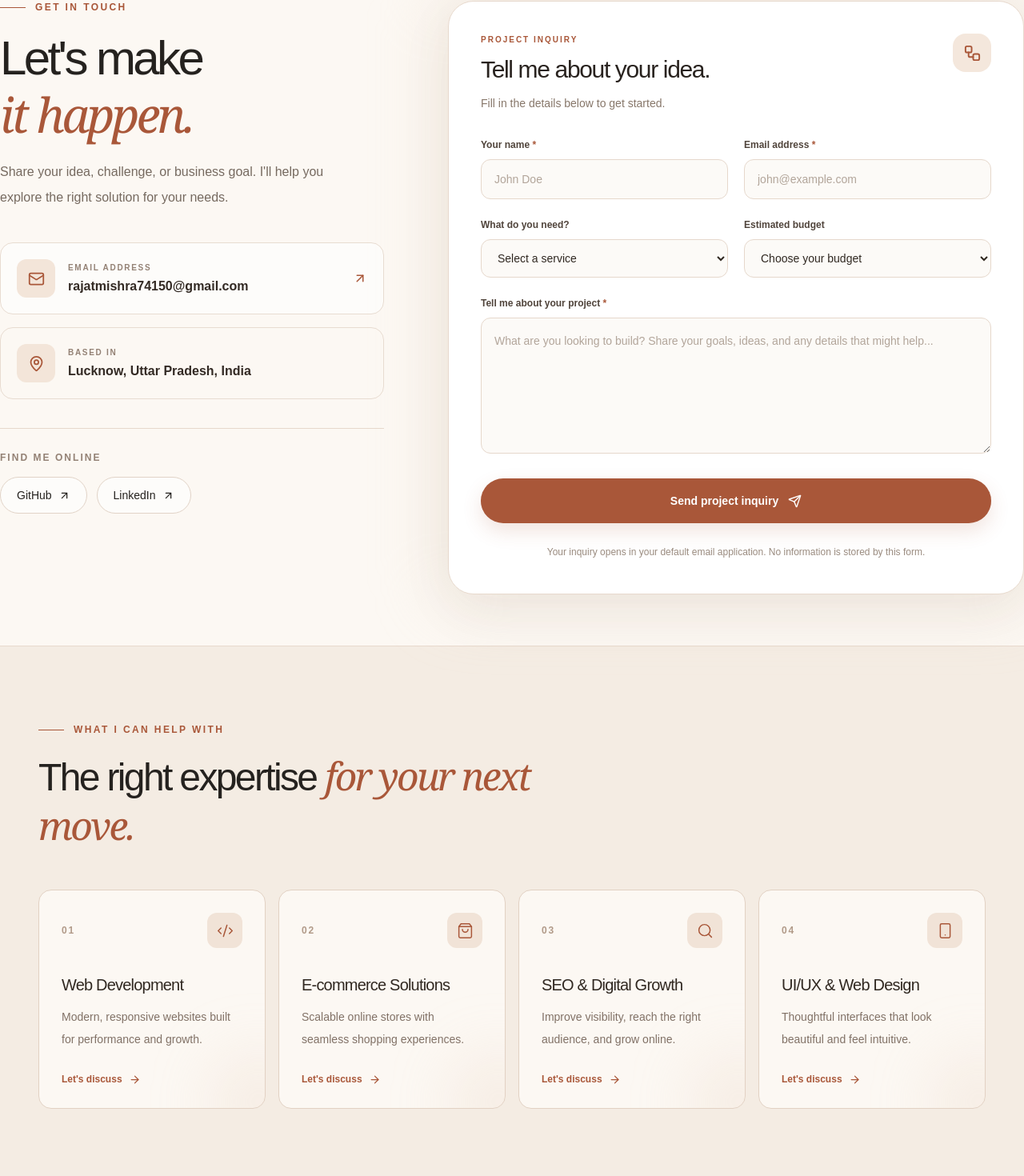
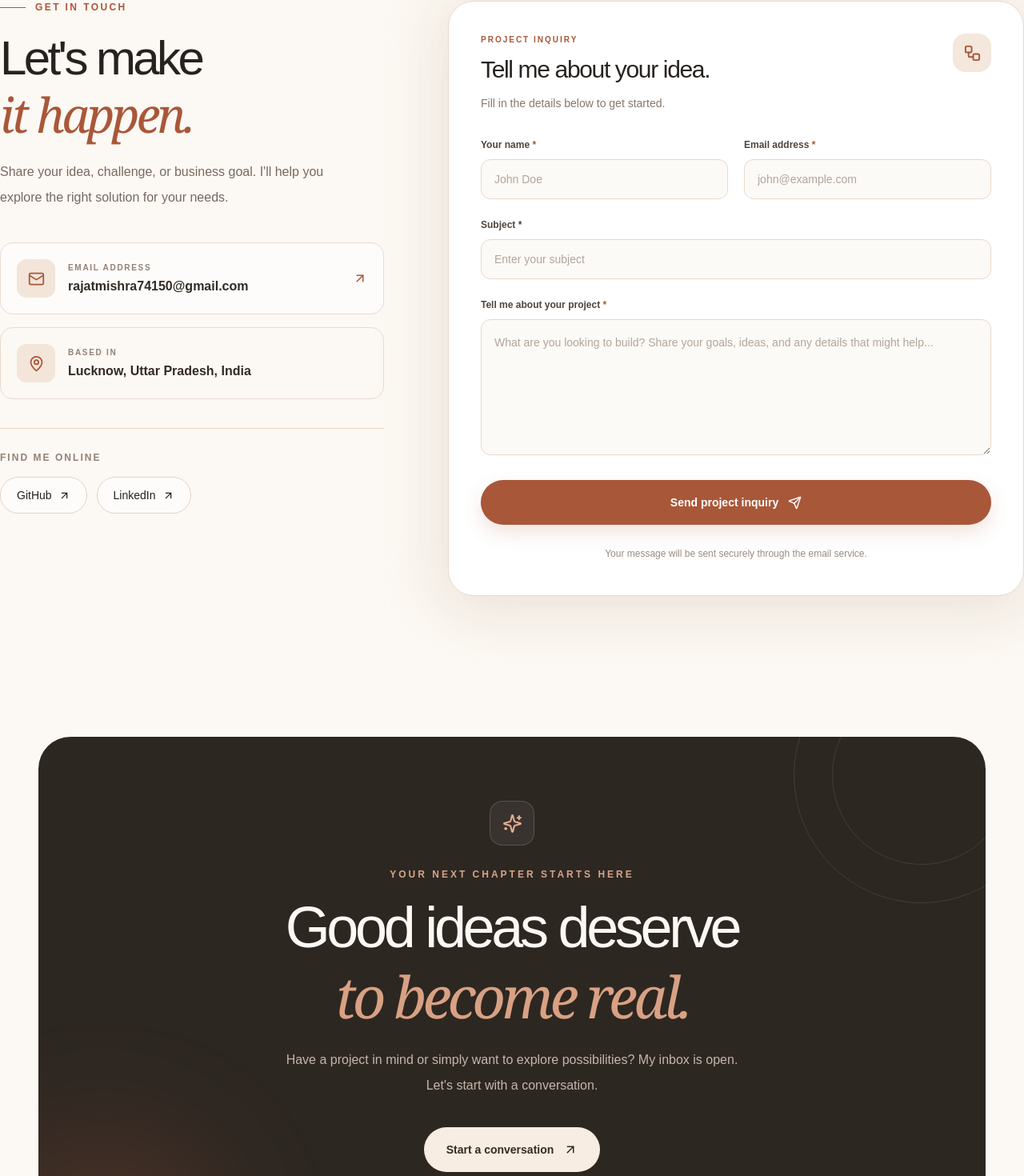
Before and after one commit to 1mishrarajat/Rajat-Mishra-NextJS-Portfolio, a Next.js app: page /contact in a window 1280 px wide. Shown: the part 670-2140 px from the top of the page at 80% size. Built offline with nearby package versions, Linux system fonts and the light colour scheme.

Commit message:
updated Contact

```diff
--- /dev/null
+++ b/app/api/contact/route.js
@@ -0,0 +1,70 @@
+import nodemailer from "nodemailer";
+
+export const runtime = "nodejs";
+
+const escapeHtml = (str = "") =>
+  String(str)
+    .replace(/&/g, "&amp;")
+    .replace(/</g, "&lt;")
+    .replace(/>/g, "&gt;")
+    .replace(/"/g, "&quot;")
+    .replace(/'/g, "&#039;");
+
+export async function POST(request) {
+  try {
+    const { name, email, subject, message } = await request.json();
+
+    if (!name?.trim() || !email?.trim() || !subject?.trim() || !message?.trim()) {
+      return Response.json({ error: "All fields are required." }, { status: 400 });
+    }
+
+    if (!/^[^\s@]+@[^\s@]+\.[^\s@]+$/.test(email)) {
+      return Response.json({ error: "Invalid email address." }, { status: 400 });
+    }
+
+    const required = [
+      "SMTP_HOST",
+      "SMTP_PORT",
+      "SMTP_USER",
+      "SMTP_PASS",
+      "SMTP_FROM",
+      "CONTACT_EMAIL",
+    ];
+    const missing = required.filter((key) => !process.env[key]);
+    if (missing.length) {
+      console.error("Missing env vars:", missing.join(", "));
+      return Response.json({ error: "Email service is not configured." }, { status: 500 });
+    }
+
+    const transporter = nodemailer.createTransport({
+      host: process.env.SMTP_HOST,
+      port: Number(process.env.SMTP_PORT),
+      secure: process.env.SMTP_SECURE === "true", // false for port 587 (STARTTLS)
+      auth: {
+        user: process.env.SMTP_USER,
+        pass: process.env.SMTP_PASS,
+      },
+    });
+
+    await transporter.sendMail({
+      from: `"Portfolio Contact" <${process.env.SMTP_FROM}>`,
+      to: process.env.CONTACT_EMAIL,
+      replyTo: `"${name.replace(/["\r\n]/g, "")}" <${email}>`,
+      subject: `[Portfolio] ${subject.replace(/[\r\n]/g, " ")}`,
+      text: `Name: ${name}\nEmail: ${email}\n\n${message}`,
+      html: `
+        <h2>New project inquiry</h2>
+        <p><strong>Name:</strong> ${escapeHtml(name)}</p>
+        <p><strong>Email:</strong> ${escapeHtml(email)}</p>
+        <p><strong>Subject:</strong> ${escapeHtml(subject)}</p>
+        <hr />
+        <p style="white-space:pre-wrap">${escapeHtml(message)}</p>
+      `,
+    });
+
+    return Response.json({ success: true });
+  } catch (error) {
+    console.error("SMTP error:", error);
+    return Response.json({ error: "Failed to send email." }, { status: 500 });
+  }
+}
--- a/app/contact/page.js
+++ b/app/contact/page.js
@@ -2,74 +2,20 @@
 "use client";
 
 import { useState } from "react";
+
 import Navbar from "@/components/Navbar";
 import Footer from "@/components/Footer";
 import {
   ArrowDownRight,
-  ArrowRight,
   ArrowUpRight,
-  Check,
   CheckCircle2,
-  Code2,
   Mail,
   MapPin,
   MessageCircle,
-  Search,
   Send,
-  ShoppingBag,
-  Smartphone,
   Sparkles,
   Workflow,
 } from "lucide-react";
-
-const services = [
-  {
-    number: "01",
-    title: "Web Development",
-    description:
-      "Modern, responsive websites built for performance and growth.",
-    icon: Code2,
-  },
-  {
-    number: "02",
-    title: "E-commerce Solutions",
-    description:
-      "Scalable online stores with seamless shopping experiences.",
-    icon: ShoppingBag,
-  },
-  {
-    number: "03",
-    title: "SEO & Digital Growth",
-    description:
-      "Improve visibility, reach the right audience, and grow online.",
-    icon: Search,
-  },
-  {
-    number: "04",
-    title: "UI/UX & Web Design",
-    description:
-      "Thoughtful interfaces that look beautiful and feel intuitive.",
-    icon: Smartphone,
-  },
-];
-
-const projectTypes = [
-  "Website Development",
-  "E-commerce Website",
-  "UI/UX Design",
-  "SEO & Digital Marketing",
-  "Website Redesign",
-  "Something Else",
-];
-
-const budgets = [
-  "Under ₹10,000",
-  "₹10,000–₹25,000",
-  "₹25,000–₹50,000",
-  "₹50,000–₹1,00,000",
-  "Above ₹1,00,000",
-  "Not sure yet",
-];
 
 const emailAddress = "rajatmishra74150@gmail.com";
 
@@ -80,10 +26,11 @@ export default function ContactPage() {
   const [formData, setFormData] = useState({
     name: "",
     email: "",
-    service: "",
-    budget: "",
+    subject: "",
     message: "",
   });
+  const [isSending, setIsSending] = useState(false);
+  const [emailStatus, setEmailStatus] = useState("");
 
   const handleChange = (event) => {
     const { name, value } = event.target;
@@ -94,31 +41,28 @@ export default function ContactPage() {
     }));
   };
 
-  const handleSubmit = (event) => {
+const handleSubmit = async (event) => {
   event.preventDefault();
+  setIsSending(true);
+  setEmailStatus("");
 
-    const subject = encodeURIComponent(
-      `Project Inquiry from ${formData.name}`
-    );
+  try {
+    const res = await fetch("/api/contact", {
+      method: "POST",
+      headers: { "Content-Type": "application/json" },
+      body: JSON.stringify(formData),
+    });
 
-    const body = encodeURIComponent(
-      `Hello Rajat,
+    if (!res.ok) throw new Error("Request failed");
 
-I would like to discuss a project with you.
-
-Name: ${formData.name}
-Email: ${formData.email}
-Service: ${formData.service || "Not specified"}
-Budget: ${formData.budget || "Not specified"}
-
-Project Details:
-${formData.message}
-
-Looking forward to hearing from you.`
-    );
-
-    window.location.href =
-      `mailto:${emailAddress}?subject=${subject}&body=${body}`;
+    setEmailStatus("success");
+    setFormData({ name: "", email: "", subject: "", message: "" });
+  } catch (error) {
+    console.error("Email sending failed:", error);
+    setEmailStatus("error");
+  } finally {
+    setIsSending(false);
+  }
 };
 
   return (
@@ -362,7 +306,7 @@ Looking forward to hearing from you.`
                     </a>
 
                     <a
-                      href="https://www.linkedin.com/"
+                      href="https://www.linkedin.com/in/rajat-mishra-6a0822255/"
                       target="_blank"
                       rel="noreferrer"
                       className="group inline-flex items-center gap-2 rounded-full border border-[#E1D3C7] bg-white/60 px-5 py-3 text-sm font-medium transition duration-300 hover:border-[#A95739] hover:bg-[#A95739] hover:text-white"
@@ -448,54 +392,24 @@ Looking forward to hearing from you.`
                       </div>
                     </div>
 
-                    <div className="grid gap-5 sm:grid-cols-2">
                     <div>
                       <label
-                          htmlFor="service"
+                        htmlFor="subject"
                         className="mb-2.5 block text-xs font-semibold text-[#50443B]"
                       >
-                          What do you need?
+                        Subject <span className="text-[#A95739">*</span>
                       </label>
 
-                        <select
-                          id="service"
-                          name="service"
-                          value={formData.service}
+                      <input
+                        id="subject"
+                        name="subject"
+                        type="text"
+                        required
+                        value={formData.subject}
                         onChange={handleChange}
+                        placeholder="Enter your subject"
                         className={inputClass}
-                        >
-                          <option value="">Select a service</option>
-                          {projectTypes.map((type) => (
-                            <option key={type} value={type}>
-                              {type}
-                            </option>
-                          ))}
-                        </select>
-                      </div>
-
-                      <div>
-                        <label
-                          htmlFor="budget"
-                          className="mb-2.5 block text-xs font-semibold text-[#50443B]"
-                        >
-                          Estimated budget
-                        </label>
-
-                        <select
-                          id="budget"
-                          name="budget"
-                          value={formData.budget}
-                          onChange={handleChange}
-                          className={inputClass}
-                        >
-                          <option value="">Choose your budget</option>
-                          {budgets.map((budget) => (
-                            <option key={budget} value={budget}>
-                              {budget}
-                            </option>
-                          ))}
-                        </select>
-                      </div>
+                      />
                     </div>
 
                     <div>
@@ -521,86 +435,36 @@ Looking forward to hearing from you.`
 
                     <button
                       type="submit"
-                      className="group flex min-h-14 w-full items-center justify-center gap-3 rounded-full bg-[#A95739] px-6 py-4 text-sm font-semibold text-white shadow-[0_10px_25px_rgba(169,87,57,0.16)] transition duration-300 hover:-translate-y-0.5 hover:bg-[#87432D] hover:shadow-[0_15px_35px_rgba(169,87,57,0.24)]"
+                      disabled={isSending}
+                      className="group flex min-h-14 w-full items-center justify-center gap-3 rounded-full bg-[#A95739] px-6 py-4 text-sm font-semibold text-white shadow-[0_10px_25px_rgba(169,87,57,0.16)] transition duration-300 hover:-translate-y-0.5 hover:bg-[#87432D] hover:shadow-[0_15px_35px_rgba(169,87,57,0.24)] disabled:cursor-not-allowed disabled:opacity-60"
                     >
-                      Send project inquiry
+                      {isSending ? "Sending..." : "Send project inquiry"}
+                      {!isSending && (
                         <Send
                           size={17}
                           className="transition-transform duration-300 group-hover:translate-x-1 group-hover:-translate-y-0.5"
                         />
+                      )}
                     </button>
 
+                    {emailStatus === "success" && (
+                      <p role="status" className="text-center text-sm font-medium text-green-700">
+                        Your message has been sent successfully!
+                      </p>
+                    )}
+
+                    {emailStatus === "error" && (
+                      <p role="alert" className="text-center text-sm font-medium text-red-600">
+                        Failed to send your message. Please try again.
+                      </p>
+                    )}
+
                     <p className="text-center text-xs leading-6 text-[#9A8B7F]">
-                      Your inquiry opens in your default email application.
-                      No information is stored by this form.
+                      Your message will be sent securely through the email service.
                     </p>
                   </form>
                 </div>
               </div>
-            </div>
-          </div>
-        </section>
-
-        {/* SERVICES SECTION */}
-        <section className="border-y border-[#E8D9CD] bg-[#F4ECE3] px-5 py-20 sm:px-8 sm:py-24 lg:px-12">
-          <div className="mx-auto max-w-7xl">
-            <div className="flex flex-col justify-between gap-6 md:flex-row md:items-end">
-              <div>
-                <p className="flex items-center gap-3 text-xs font-semibold uppercase tracking-[0.2em] text-[#A95739]">
-                  <span className="h-px w-8 bg-[#A95739]" />
-                  What I can help with
-                </p>
-
-                <h2 className="mt-5 max-w-2xl text-3xl font-medium leading-tight tracking-[-0.055em] sm:text-5xl">
-                  The right expertise {" "}
-                  <span className="font-serif italic text-[#A95739]">
-                   for your next move.
-                  </span>
-                </h2>
-              </div>
-
-            </div>
-
-            <div className="mt-12 grid gap-4 sm:grid-cols-2 lg:grid-cols-4">
-              {services.map((service) => {
-                const Icon = service.icon;
-
-                return (
-                  <a
-                    href="#contact-form"
-                    key={service.number}
-                    className="group relative overflow-hidden rounded-2xl border border-[#E2D1C3] bg-[#FCF8F3] p-6 transition duration-500 hover:-translate-y-2 hover:border-[#C99A7F] hover:shadow-[0_20px_45px_rgba(70,45,29,0.08)] sm:p-7"
-                  >
-                    <div className="flex items-center justify-between">
-                      <span className="text-xs font-semibold tracking-[0.15em] text-[#B19A88]">
-                        {service.number}
-                      </span>
-
-                      <div className="flex h-11 w-11 items-center justify-center rounded-xl bg-[#F1E3D7] text-[#A95739] transition duration-500 group-hover:rotate-6 group-hover:bg-[#A95739] group-hover:text-white">
-                        <Icon size={21} strokeWidth={1.7} />
-                      </div>
-                    </div>
-
-                    <h3 className="mt-8 text-xl font-medium tracking-[-0.04em] text-[#302821]">
-                      {service.title}
-                    </h3>
-
-                    <p className="mt-3 text-sm leading-7 text-[#817166]">
-                      {service.description}
-                    </p>
-
-                    <div className="mt-7 flex items-center gap-2 text-xs font-semibold text-[#A95739]">
-                      Let&apos;s discuss
-                      <ArrowRight
-                        size={15}
-                        className="transition-transform duration-300 group-hover:translate-x-1"
-                      />
-                    </div>
-
-                    <div className="pointer-events-none absolute -bottom-12 -right-12 h-28 w-28 rounded-full bg-[#E7CDBA]/30 blur-2xl transition duration-500 group-hover:bg-[#D9AE92]/40" />
-                  </a>
-                );
-              })}
             </div>
           </div>
         </section>
--- a/components/Approach.js
+++ b/components/Approach.js
@@ -84,7 +84,7 @@ export default function Approach() {
   <div className="mt-5 flex items-center gap-4">
 
     <a
-      href="#projects"
+      href="/project"
       className="group inline-flex items-center gap-4 rounded-xl bg-[#b65c3a] px-5 py-3.5 text-sm font-semibold text-white transition-all duration-300 hover:-translate-y-0.5 hover:bg-[#c96d49] hover:shadow-[0_12px_30px_rgba(182,92,58,0.22)]"
     >
       Explore My Work
--- a/components/Hero.js
+++ b/components/Hero.js
@@ -50,7 +50,7 @@ export default function Hero() {
       {/* Action buttons */}
       <div className="reveal-up mt-8 flex flex-col gap-3 sm:mt-9 sm:flex-row sm:flex-wrap">
         <a
-          href="#projects"
+          href="/project"
           className="group inline-flex min-h-14 items-center capitalize  justify-center gap-3 rounded-full bg-[#171717] px-7 py-4 text-sm font-semibold text-white shadow-lg shadow-black/10 transition duration-300 hover:-translate-y-1 hover:bg-[#b65c3a] hover:shadow-xl"
         >
           Explore my work
--- a/components/Services.js
+++ b/components/Services.js
@@ -116,7 +116,7 @@ export default function Services() {
       </div>
 
       <a
-        href="#contact"
+        href="/contact"
         className="inline-flex w-fit items-center gap-4 rounded-full bg-[#171717] px-6 py-3.5 text-sm font-semibold text-white transition-all duration-300 hover:bg-[#b65c3a]"
       >
         Start a Conversation
```
Also changed, not shown: package.json (+4 -3 lines), 1 other file (tests, documents, lock files or other folders). Lines whose indentation alone changed are shown as unchanged.
